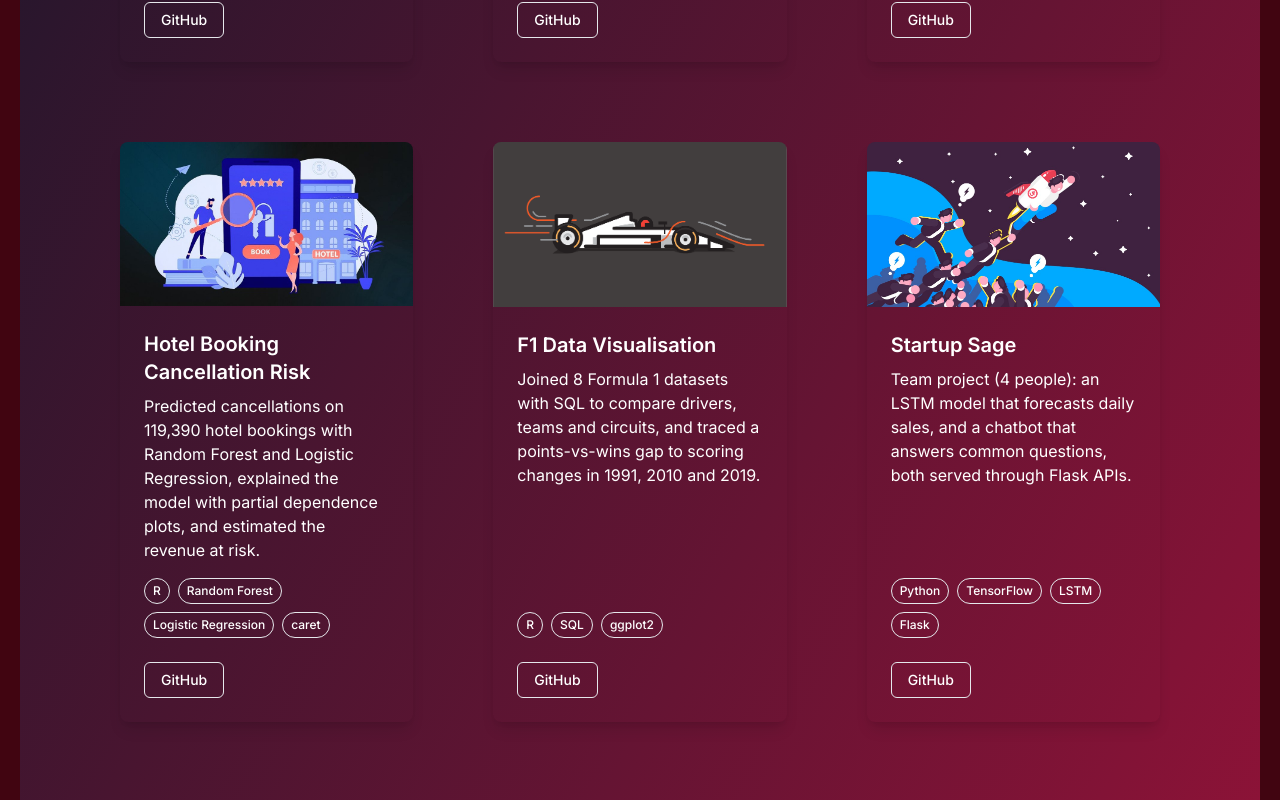
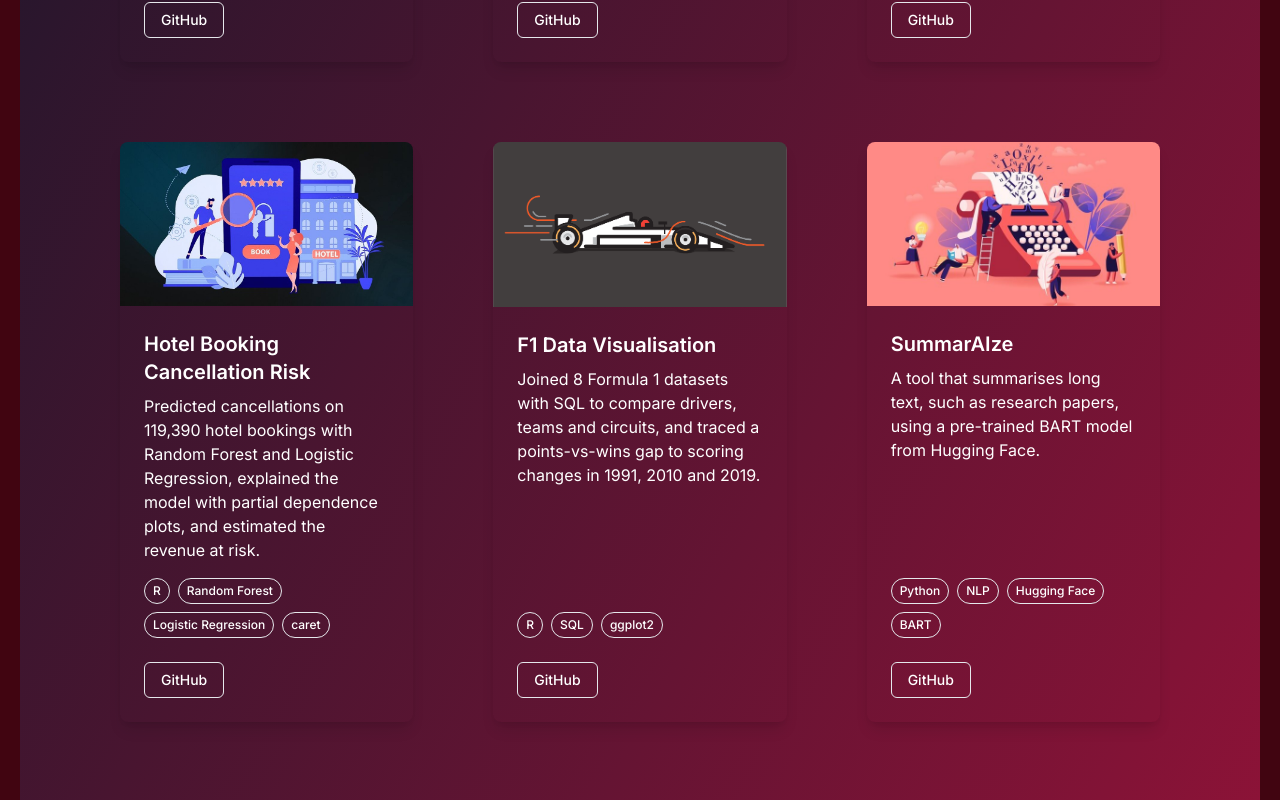
Before and after one commit to ShadaabHasan/portfolio, a Next.js app: page /AllProjects in a window 1280 px wide. Shown: the part 834-1634 px from the top of the page. Built offline with nearby package versions, Linux system fonts and the light colour scheme.

Commit message:
Remove Startup Sage from portfolio

```diff
--- a/data/projects.js
+++ b/data/projects.js
@@ -47,14 +47,6 @@
     github: "https://github.com/ShadaabHasan/F1-Data-Visualisation",
   },
   {
-    title: "Startup Sage",
-    description:
-      "Team project (4 people): an LSTM model that forecasts daily sales, and a chatbot that answers common questions, both served through Flask APIs.",
-    tags: ["Python", "TensorFlow", "LSTM", "Flask"],
-    image: "/projects/startup-sage-image.jpeg",
-    github: "https://github.com/MustafaAkolawala/Accenture-DedSec",
-  },
-  {
     title: "SummarAIze",
     description:
       "A tool that summarises long text, such as research papers, using a pre-trained BART model from Hugging Face.",
```
